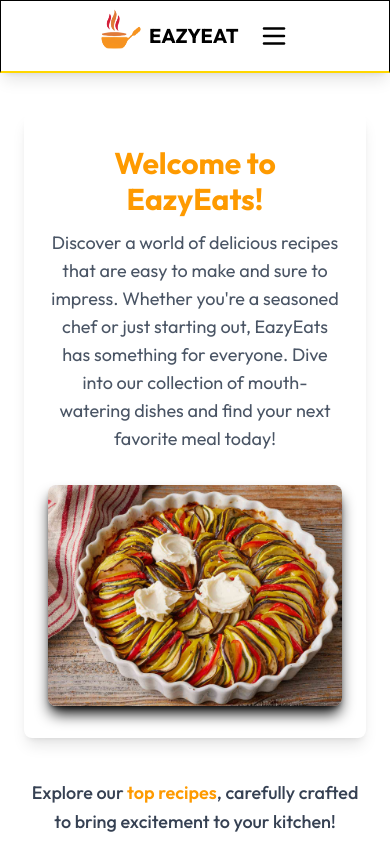
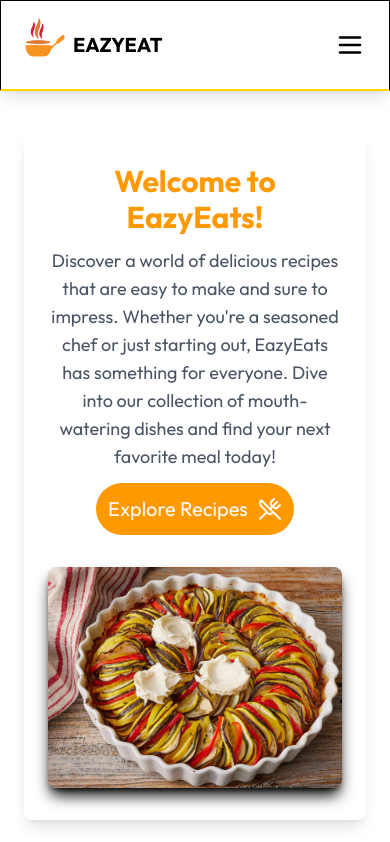
Before and after one commit to AbanobRafik/EAZYEATS, a React (Vite) app: page / in a window 390 px wide. Shown: the top 842 px of the page. Built offline with nearby package versions, Linux system fonts and the light colour scheme; no server answers.

Commit message:
improve in responsove design , make some edits in home page

```diff
--- a/src/Components/Card.tsx
+++ b/src/Components/Card.tsx
@@ -12,7 +12,7 @@ const Card = ({ id, title, image }: Card) => {
     <Link to={`/product/${id}`} className="block">
       <div
         id={`card-${id}`}
-        className="w-96 border-2 border-amber-400 h-96 rounded-lg shadow-lg p-5 overflow-hidden transform transition duration-300 hover:scale-105 hover:shadow-2xl hover:border-amber-500"
+        className="md:w-96 w-80 border-2  border-amber-400 h-96 rounded-lg shadow-lg p-5 overflow-hidden transform transition duration-300 hover:scale-105 hover:shadow-2xl hover:border-amber-500"
       >
         <img
           src={image}
--- a/src/Components/NavBar.tsx
+++ b/src/Components/NavBar.tsx
@@ -5,11 +5,11 @@ import { Menu } from "lucide-react";
 const NavBar = () => {
   const [openMenu, setIsOpenMenu] = useState(false);
   return (
-    <nav className="relative flex-wrap flex w-full justify-between items-center px-25 py-2 backdrop:blur-md border-b-amber-300 border-b-2 bg-white/10 backdrop-blur-md border shadow-lg">
+    <nav className="relative flex-wrap flex w-full justify-between items-center px-6 py-4 backdrop:blur-md border-b-amber-300 border-b-2 bg-white/10 backdrop-blur-md border shadow-lg">
       {/* for small screen */}
-      <div className="flex items-center space-x-2 text-center md:text-left">
-        <img src="/src/assets/logo.png" className="w-10 h-10 mb-3.5" />
-        <h3 className="md:text-2xl text-xl font-bold ">EAZYEAT</h3>
+      <div className="flex items-center space-x-2">
+        <img src="/src/assets/logo.png" className="w-10 h-10 mb-4" />
+        <h3 className="md:text-2xl text-xl font-bold">EAZYEAT</h3>
       </div>
 
       <button className="md:hidden" onClick={() => setIsOpenMenu(!openMenu)}>
@@ -21,42 +21,37 @@ const NavBar = () => {
           openMenu
             ? "max-h-screen opacity-100"
             : "max-h-0 opacity-0 md:max-h-screen md:opacity-100"
-        } overflow-hidden transition-all duration-300 ease-in-out
-          w-full md:flex md:items-center  md:w-auto  md:justify-between`}
+        } overflow-hidden transition-all duration-300 ease-in-out w-full md:flex md:items-center md:w-auto`}
       >
-        <ul className="flex text-center flex-col md:flex-row md:items-center md:gap-10 gap-4 mt-4 md:mt-0 justify-center md:mx-auto">
+        <ul className="flex text-center flex-col md:flex-row md:items-center md:gap-8 gap-4 mt-4 md:mt-0 justify-center md:mx-auto">
           <li>
             <NavLink
-              className="hover:border-b-amber-300  border-b-2 border-transparent transition duration-500"
-              id="link"
-              to={"/"}
+              className="hover:border-b-amber-300 border-b-2 border-transparent transition duration-500"
+              to="/"
             >
               Home
             </NavLink>
           </li>
           <li>
             <NavLink
-              className="hover:border-b-amber-300  border-b-2 border-transparent transition duration-500"
-              id="link"
-              to={"recipes"}
+              className="hover:border-b-amber-300 border-b-2 border-transparent transition duration-500"
+              to="/recipes"
             >
               Recipes
             </NavLink>
           </li>
           <li>
             <NavLink
-              className="hover:border-b-amber-300  border-b-2 border-transparent transition duration-500"
-              id="link"
-              to={"random"}
+              className="hover:border-b-amber-300 border-b-2 border-transparent transition duration-500"
+              to="/random"
             >
               Random
             </NavLink>
           </li>
           <li>
             <NavLink
-              className="hover:border-b-amber-300  border-b-2 border-transparent transition duration-500"
-              id="link"
-              to={"contact"}
+              className="hover:border-b-amber-300 border-b-2 border-transparent transition duration-500"
+              to="/contact"
             >
               Contact
             </NavLink>
--- a/src/Pages/Home.tsx
+++ b/src/Pages/Home.tsx
@@ -1,6 +1,8 @@
 import React, { useEffect, useState } from "react";
 import axios from "axios";
 import Card from "../Components/Card";
+import { Link } from "react-router";
+import { MoveUpRight, UtensilsCrossed } from "lucide-react";
 
 const Home = () => {
   const [recipes, setRecipes] = useState<Card[]>([]);
@@ -29,7 +31,7 @@ const Home = () => {
     <div className="px-6 py-10 flex flex-col gap-10">
       {/* Hero Section */}
       <div className="flex items-center justify-between md:flex-row flex-col md:px-8 px-6 md:py-10 py-8 md:gap-12 gap-8 bg-white shadow-lg rounded-lg">
-        <div className="flex flex-col md:gap-5 gap-3 text-center">
+        <div className="flex flex-col md:gap-5 gap-3 text-center md:text-left">
           <h3 className="md:text-4xl text-3xl font-bold text-amber-500">
             Welcome to EazyEats!
           </h3>
@@ -39,19 +41,23 @@ const Home = () => {
             EazyEats has something for everyone. Dive into our collection of
             mouth-watering dishes and find your next favorite meal today!
           </p>
+          <Link to={"/recipes"}>
+            <button className="p-3 text-xl cursor-pointer hover:bg-amber-600 duration-800 ease-in-out transition flex m-auto md:m-0 items-center gap-2.5 bg-amber-500 text-gray-50 rounded-full">
+              Explore Recipes
+              <UtensilsCrossed />
+            </button>
+          </Link>
         </div>
-        <div>
+        <div className="flex justify-center md:justify-end">
           <img
             src={RatatouilleImg}
             alt="Ratatouille Dish"
-            className="shadow-lg shadow-black rounded-lg w-md md:w-full"
+            className="shadow-lg shadow-black rounded-lg w-full md:w-auto"
           />
         </div>
       </div>
 
-      {/* Recipes Section */}
       <div className="flex flex-col items-center gap-6">
-        {/* Improved Paragraph Section */}
         <div className="text-center max-w-2xl pb-6 border-b border-amber-500">
           <p className="text-lg text-gray-700 font-medium leading-relaxed">
             Explore our
@@ -65,13 +71,24 @@ const Home = () => {
           </p>
         </div>
 
-        {/* Loading State */}
+        <div className="justify-between items-center w-full md:w-6xl hidden md:flex">
+          <h3 className="text-black font-semibold text-3xl">Latest Recipes</h3>
+          <Link to={"/recipes"}>
+            <button className="bg-amber-400 flex gap-1 px-3 py-2 rounded-xl cursor-pointer hover:bg-amber-600 text-gray-50">
+              View More
+              <div className="text-sm">
+                <MoveUpRight />
+              </div>
+            </button>
+          </Link>
+        </div>
+
         {loading ? (
           <p className="text-lg text-gray-500 font-medium">
             Loading recipes...
           </p>
         ) : (
-          <div className="flex gap-5 flex-wrap justify-center">
+          <div className="flex gap-5 border-amber-400 flex-wrap justify-center">
             {recipes.map((recipe) => (
               <Card
                 key={recipe.id}
```
